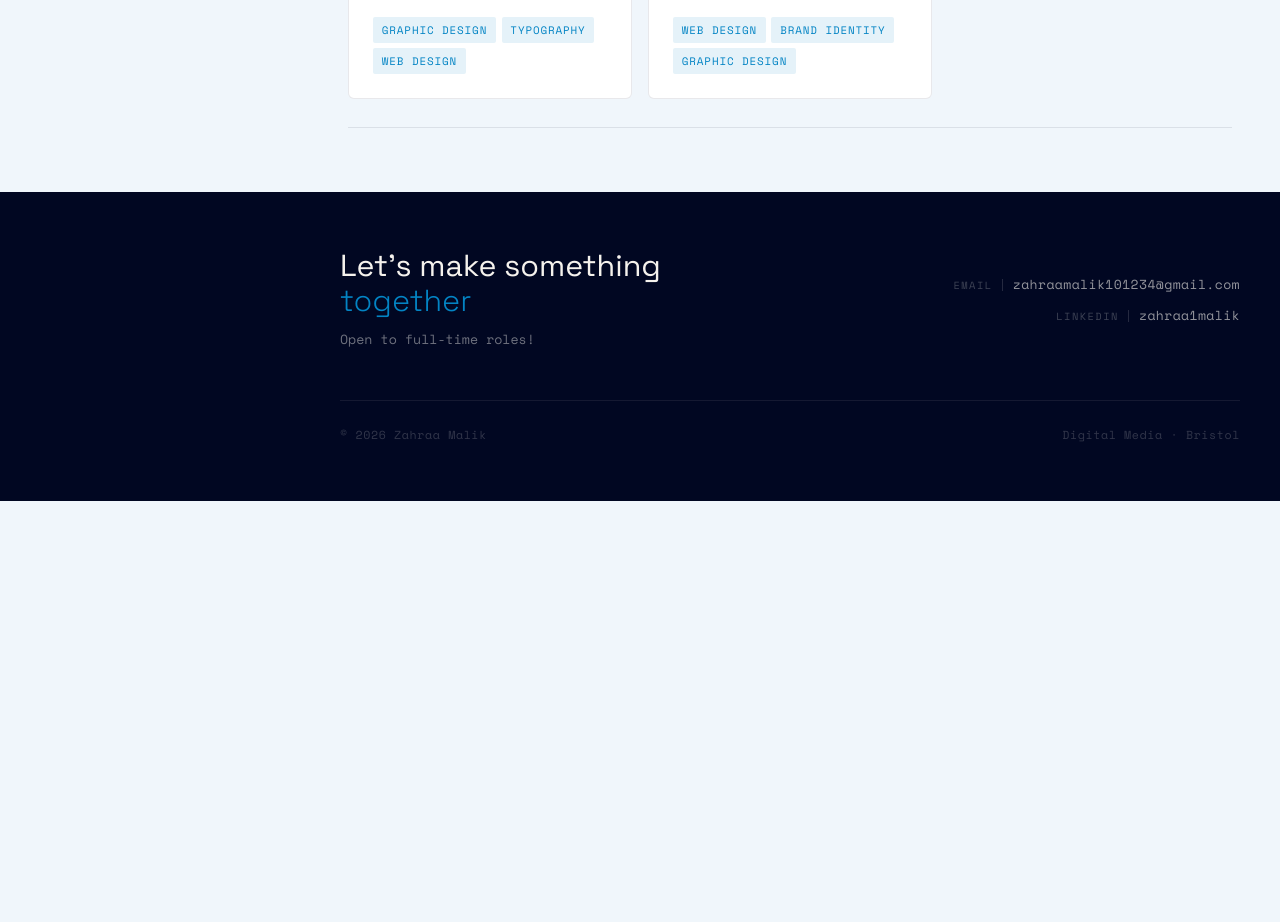
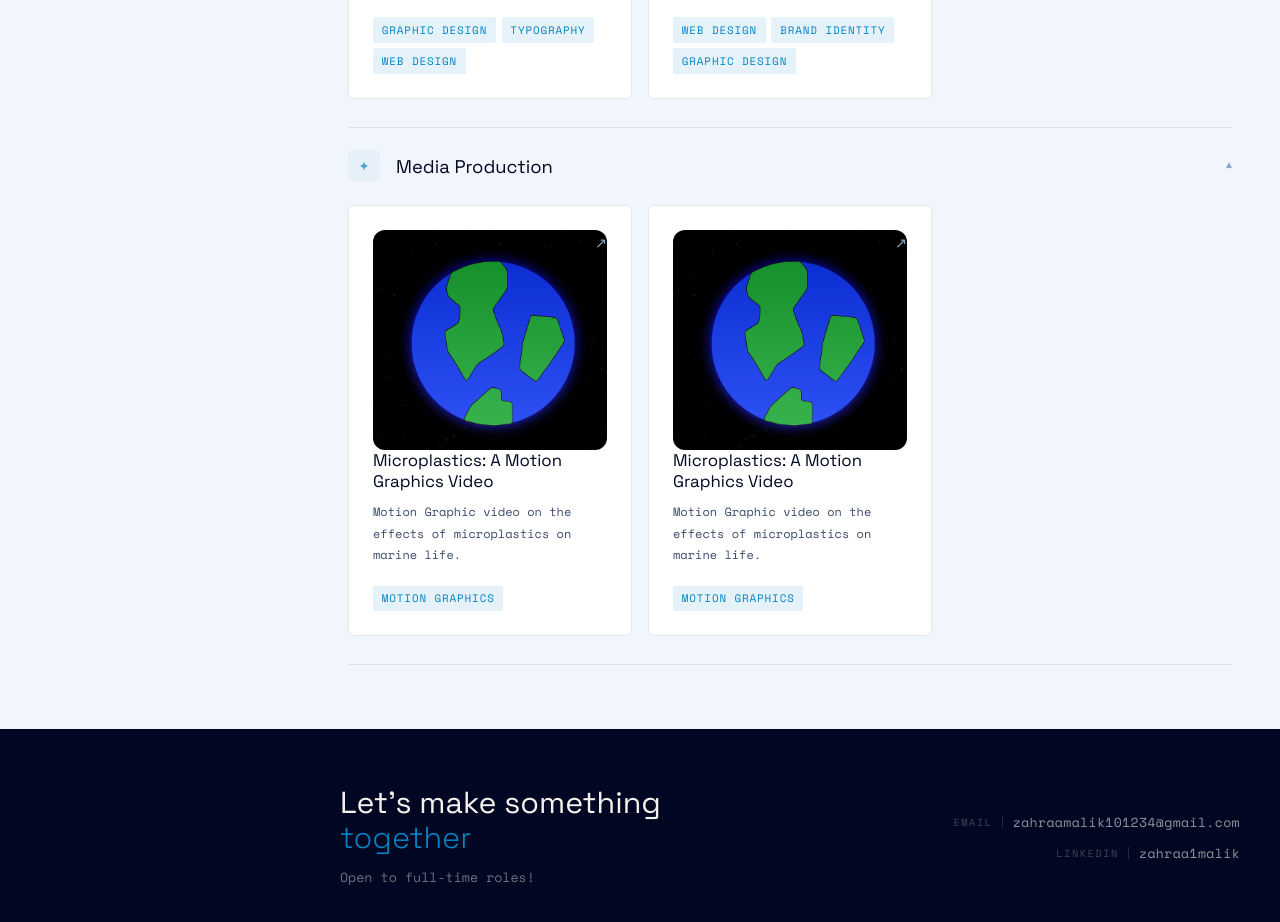
Before and after one commit to zr900/Portfolio-Website, a plain HTML site: page index.html in a window 1280 px wide. Shown: the part 1187-2109 px from the top of the page. Before the commit the page ends 1688 px from the top, so only its background shows below. Drawn offline with nearby package versions, Linux system fonts and the light colour scheme.

Commit message:
microplastics project

```diff
--- a/index.html
+++ b/index.html
@@ -501,6 +501,25 @@ body {
   display: block;
   margin: 0 auto;       /* 👈 centres narrower images */
 }
+.modal-link {
+  display: inline-flex;
+  align-items: center;
+  gap: 0.4rem;
+  margin-top: 1.25rem;
+  font-size: 0.8rem;
+  letter-spacing: 0.08em;
+  text-transform: uppercase;
+  color: var(--accent);
+  text-decoration: none;
+  border: 1px solid var(--accent);
+  padding: 0.5rem 1rem;
+  border-radius: 3px;
+  transition: background 0.2s, color 0.2s;
+}
+.modal-link:hover {
+  background: var(--accent);
+  color: #fff;
+}
 
 /* ── ANIMATIONS ── */
 .fade-in {
@@ -684,6 +703,48 @@ developing skills through creating meaningful projects. I’m eager to further d
       </div>
     </div>
 
+            <!-- ── MEDIA PRODUCTION ── -->
+    <div class="category-block cat-gd open" id="cat-gd">
+      <button class="category-trigger" onclick="toggleCat('cat-gd')" aria-expanded="true">
+        <span class="category-icon">✦</span>
+        <span class="category-name">Media Production</span>
+        <span class="category-chevron">▾</span>
+      </button>
+      <div class="category-body">
+        <div class="category-inner">
+          <div class="projects-grid">
+
+            <a class="project-card" href="#" onclick="openModal('Microplastics: A Motion Graphics Video', 'Motion Graphics', 'Created a video explaining the effects of microplastics on marine life.', ['After Effects', 'Illustrator', 'Storyboarding', 'Scripting', 'Visual Communication'], ['media/microplastics.png'], [
+    { label: 'View Video', url: 'https://figma.com/your-link' },
+  ]); return false;">
+              <div class="card-visual" style="background:#E0EEF8;">
+                <img src="media/microplastics.png" alt="">
+              </div>
+              <div class="card-body">
+                <h3 class="card-title">Microplastics: A Motion Graphics Video</h3>
+                <p class="card-desc">Motion Graphic video on the effects of microplastics on marine life.</p>
+                <div class="card-tags"><span class="card-tag">Motion Graphics</span></div>
+              </div>
+              <span class="card-arrow">↗</span>
+            </a>
+
+                        <a class="project-card" href="#" onclick="openModal('Microplastics: A Motion Graphics Video', 'Motion Graphics', 'Created a video explaining the effects of microplastics on marine life.', ['After Effects', 'Illustrator', 'Storyboarding', 'Scripting', 'Visual Communication'], ['media/microplastics.png']); return false;">
+              <div class="card-visual" style="background:#E0EEF8;">
+                <img src="media/microplastics.png" alt="">
+              </div>
+              <div class="card-body">
+                <h3 class="card-title">Microplastics: A Motion Graphics Video</h3>
+                <p class="card-desc">Motion Graphic video on the effects of microplastics on marine life.</p>
+                <div class="card-tags"><span class="card-tag">Motion Graphics</span></div>
+              </div>
+              <span class="card-arrow">↗</span>
+            </a>
+
+          </div>
+        </div>
+      </div>
+    </div>
+
   </main>
 
   <!-- ── CONTACT FOOTER ── -->
@@ -719,6 +780,7 @@ developing skills through creating meaningful projects. I’m eager to further d
     <p class="modal-tag" id="modalTag"></p>
     <h2 class="modal-title" id="modalTitle"></h2>
     <p class="modal-body" id="modalBody"></p>
+    <div id="modalLinks" style="display:flex; flex-wrap:wrap; gap:0.5rem;"></div>
     <div class="modal-gallery" id="modalGallery"></div>
     <div class="modal-tags" id="modalTags"></div>
   </div>
```
Also changed, not shown: media/microplastics.png (added).
